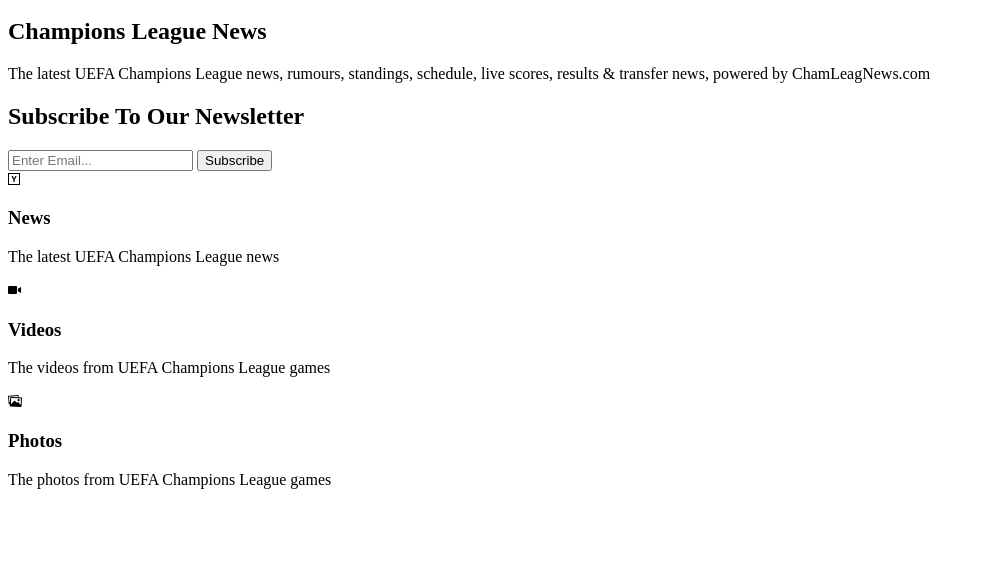
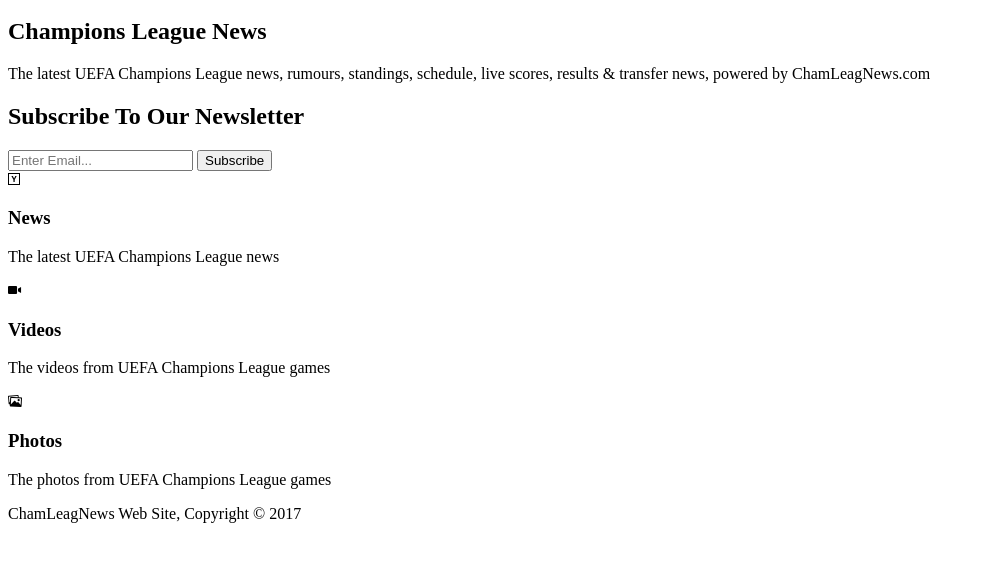
Before and after one commit to ItaMus90/champions-league-webApp, a plain HTML site: page index.html in a window 1280 px wide. Shown: the part 136-698 px from the top of the page, without its empty margins (0-984 px from the left). Drawn offline with Linux system fonts and the light colour scheme; files whose address does not match are found by name.

Commit message:
Finish with core html in home page part 2

```diff
--- a/index.html
+++ b/index.html
@@ -76,6 +76,11 @@
             </div>
         </section>
 
+        <footer>
+
+            <p>ChamLeagNews Web Site, Copyright &copy; 2017</p>
+
+        </footer>
 
 
     </body>
```
